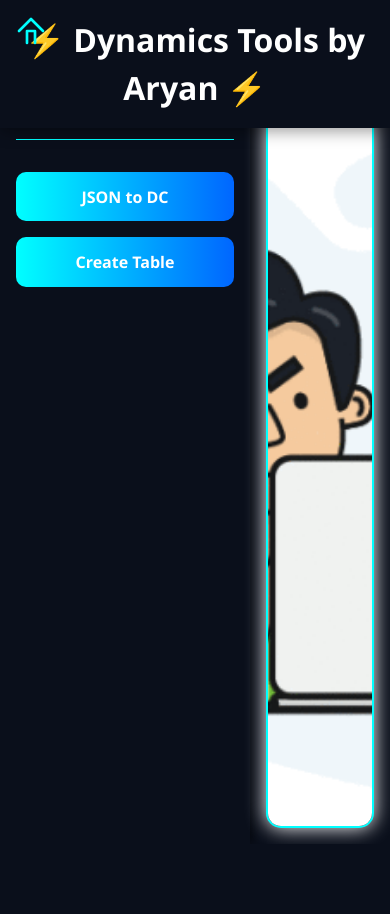
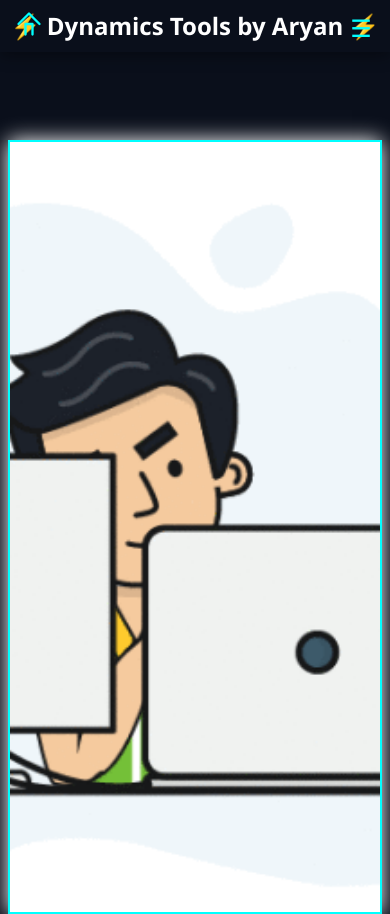
Before and after one commit to singharyans754/D365Tools, a plain HTML site: page index.html in a window 390 px wide. Before the commit the page ends 844 px from the top, so only its background shows below. Drawn offline with nearby package versions, Linux system fonts and the light colour scheme.

Commit message:
Update index.html
Responsive

```diff
--- a/index.html
+++ b/index.html
@@ -13,33 +13,59 @@ body { margin:0; font-family:'Segoe UI', sans-serif; background:#0a0f1b; color:#
 header { position:fixed; top:0; left:0; width:100%; padding:1rem 0; font-size:2rem; font-weight:700; text-align:center; background:#0a0f1b; z-index:50; box-shadow:0 3px 15px rgba(0,0,0,0.4); }
 #home-btn { position:fixed; top:15px; left:15px; width:32px; height:32px; cursor:pointer; z-index:60; transition:transform 0.3s ease, box-shadow 0.3s ease; }
 #home-btn:hover { transform:scale(1.2); box-shadow:0 0 15px #0ff, 0 0 30px #06f; }
-.container { display:flex; height:calc(100vh - 70px); margin-top:70px; }
-.sidebar { width:250px; background:#0a0f1b; display:flex; flex-direction:column; padding:2rem 1rem; box-shadow:2px 0 10px rgba(0,0,0,0.5); gap:1rem; }
+#toggle-btn { position:fixed; top:15px; right:15px; width:32px; height:32px; cursor:pointer; z-index:60; font-size:1.8rem; color:#0ff; background:none; border:none; }
+
+.container { display:flex; height:calc(100vh - 70px); margin-top:70px; transition: all 0.3s ease; }
+.sidebar { width:250px; background:#0a0f1b; display:flex; flex-direction:column; padding:2rem 1rem; box-shadow:2px 0 10px rgba(0,0,0,0.5); gap:1rem; transition: all 0.3s ease; z-index:55; }
+.sidebar.collapsed { width:0; padding:0; overflow:hidden; }
 .sidebar h2 { font-size:1.2rem; font-weight:600; margin-bottom:1rem; text-align:center; border-bottom:1px solid #0ff; padding-bottom:0.5rem; }
-.sidebar button { background:linear-gradient(90deg,#0ff,#06f); color:#fff; border:none; padding:0.8rem 1rem; border-radius:10px; cursor:pointer; font-weight:600; transition:all 0.3s ease; }
+.sidebar button { background:linear-gradient(90deg,#0ff,#06f); color:#fff; border:none; padding:0.8rem 1rem; border-radius:10px; cursor:pointer; font-weight:600; transition:all 0.3s ease; width:100%; }
 .sidebar button:hover { transform:translateX(5px); box-shadow:0 0 10px #0ff, 0 0 20px #06f; }
-.main-content { flex:1; display:flex; justify-content:center; align-items:center; padding:1rem; }
+
+.main-content { flex:1; display:flex; justify-content:center; align-items:center; padding:1rem; transition: all 0.3s ease; }
 .live-screen-box { width:100%; height:100%; border-radius:15px; background-color:#0a0f1b; border:2px solid #0ff; box-shadow:0 0 20px; overflow:hidden; display:flex; justify-content:center; align-items:center; position:relative; }
 .live-screen-box img { width:100%; height:100%; object-fit:cover; }
 .live-screen-box iframe { width:100%; height:100%; border:none; border-radius:12px; position:absolute; top:0; left:0; }
+
 footer { text-align:center; padding:0.5rem 0; font-size:0.9rem; color:#aaa; position:absolute; bottom:0; width:100%; }
 canvas#three-canvas { position:fixed; top:0; left:0; z-index:1; pointer-events:none; }
+
+/* Responsive */
+@media (max-width:1024px){
+  .container { flex-direction:column; }
+  .sidebar { position:fixed; height:100%; left:-260px; top:70px; transition:all 0.3s ease; width:250px; z-index:70; }
+  .sidebar.collapsed { left:0; }
+  .main-content { padding:0.5rem; margin-top:70px; width:100%; height:calc(100vh - 70px); }
+  .live-screen-box { width:100%; height:calc(100vh - 70px); border-radius:0; }
+  #home-btn, #toggle-btn { top:10px; width:28px; height:28px; font-size:1.5rem; }
+}
+
+/* Extra small screens */
+@media (max-width:640px){
+  header { font-size:1.5rem; padding:0.5rem 0; }
+  .sidebar { width:200px; }
+  .sidebar button { padding:0.6rem 0.8rem; font-size:0.9rem; }
+}
 </style>
 </head>
 <body>
 
+<!-- Home Button -->
 <svg id="home-btn" viewBox="0 0 24 24" fill="none" stroke="#0ff" stroke-width="2" stroke-linecap="round" stroke-linejoin="round">
   <path d="M3 12 L12 3 L21 12"></path>
   <path d="M9 21 V12 H15 V21"></path>
 </svg>
 
+<!-- Toggle Sidebar Button -->
+<button id="toggle-btn">☰</button>
+
 <header>⚡ Dynamics Tools by Aryan ⚡</header>
 
 <div class="container">
-  <div class="sidebar">
+  <div class="sidebar" id="sidebar">
     <h2>Live Tools</h2>
-    <button onclick="loadDemo('https://singharyans754.github.io/JSON_To_DC/')">JSON to DC</button>
-    <button onclick="loadDemo('https://singharyans754.github.io/ExcelCSVToXMLTable/')">Create Table</button>
+    <button onclick="loadDemo('JSONConverter.html')">JSON to DC</button>
+    <button onclick="loadDemo('ExcelToXML.html')">Create Table</button>
   </div>
   <div class="main-content">
     <div class="live-screen-box">
@@ -56,6 +82,8 @@ let model3D = null;
 
 const homeImage = document.getElementById('home-image');
 const demoFrame = document.getElementById('demo-frame');
+const sidebar = document.getElementById('sidebar');
+const toggleBtn = document.getElementById('toggle-btn');
 
 // Show home theme
 function showHome(){
@@ -71,6 +99,11 @@ function loadDemo(url){
   demoFrame.style.display = 'block';
   demoFrame.src = url;
 }
+
+// Toggle sidebar
+toggleBtn.addEventListener('click', () => {
+  sidebar.classList.toggle('collapsed');
+});
 
 // Load home on page load
 window.addEventListener('load', showHome);
```
